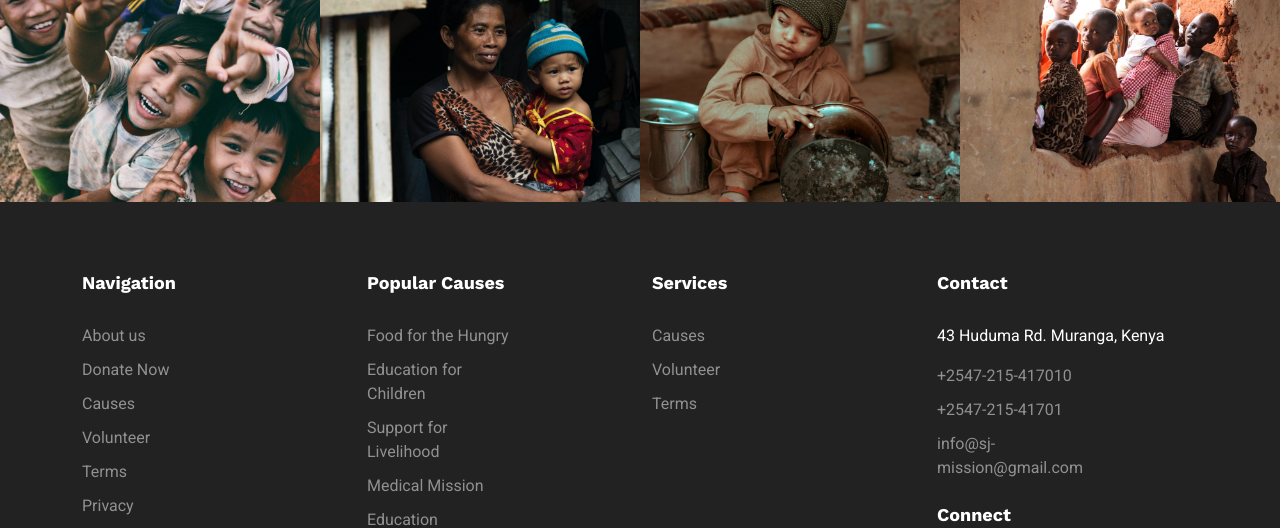
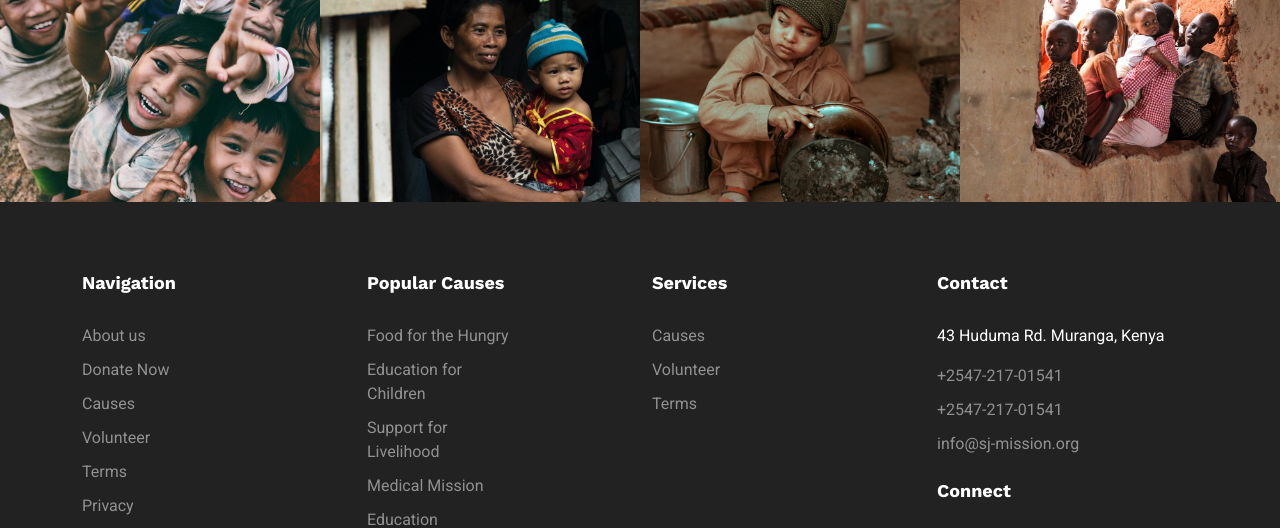
Before and after one commit to kwargdevs/Social-Justice, a plain HTML site: page about.html in a window 1280 px wide. Shown: the part 4326-4854 px from the top of the page. Drawn offline with nearby package versions, Linux system fonts and the light colour scheme; files whose address does not match are found by name.

Commit message:
set the correct email address

```diff
--- a/about.html
+++ b/about.html
@@ -412,9 +412,9 @@
 						<h3>Contact</h3>
 						<address>43 Huduma Rd. Muranga, Kenya</address>
 						<ul class="list-unstyled links mb-4">
-							<li><a href="tel://254721541701">+2547-215-417010</a></li>
-							<li><a href="tel://254721541701">+2547-215-41701</a></li>
-							<li><a href="mailto:info@sj-mission@gmail.com">info@sj-mission@gmail.com</a></li>
+							<li><a href="tel://254721701541">+2547-217-01541</a></li>
+							<li><a href="tel://254721701541">+2547-217-01541</a></li>
+							<li><a href="mailto:info@sj-mission@gmail.com">info@sj-mission.org</a></li>
 						</ul>
 
 						<h3>Connect</h3>
```
